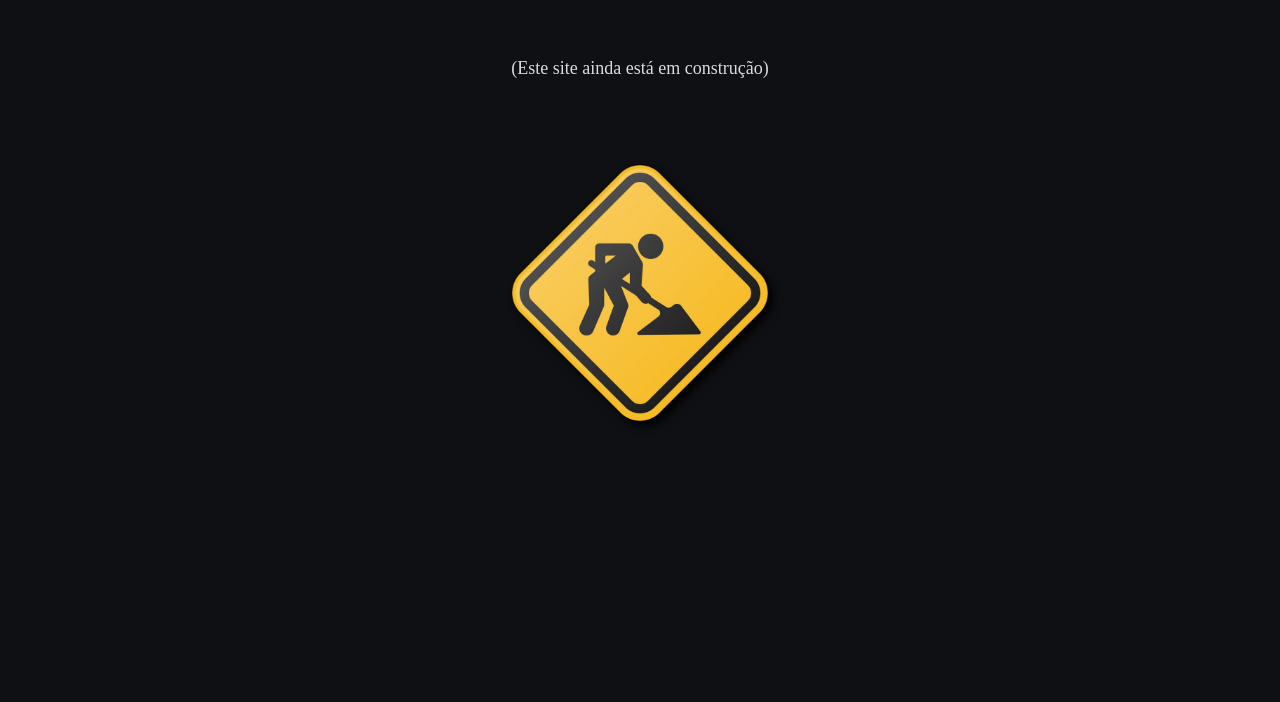
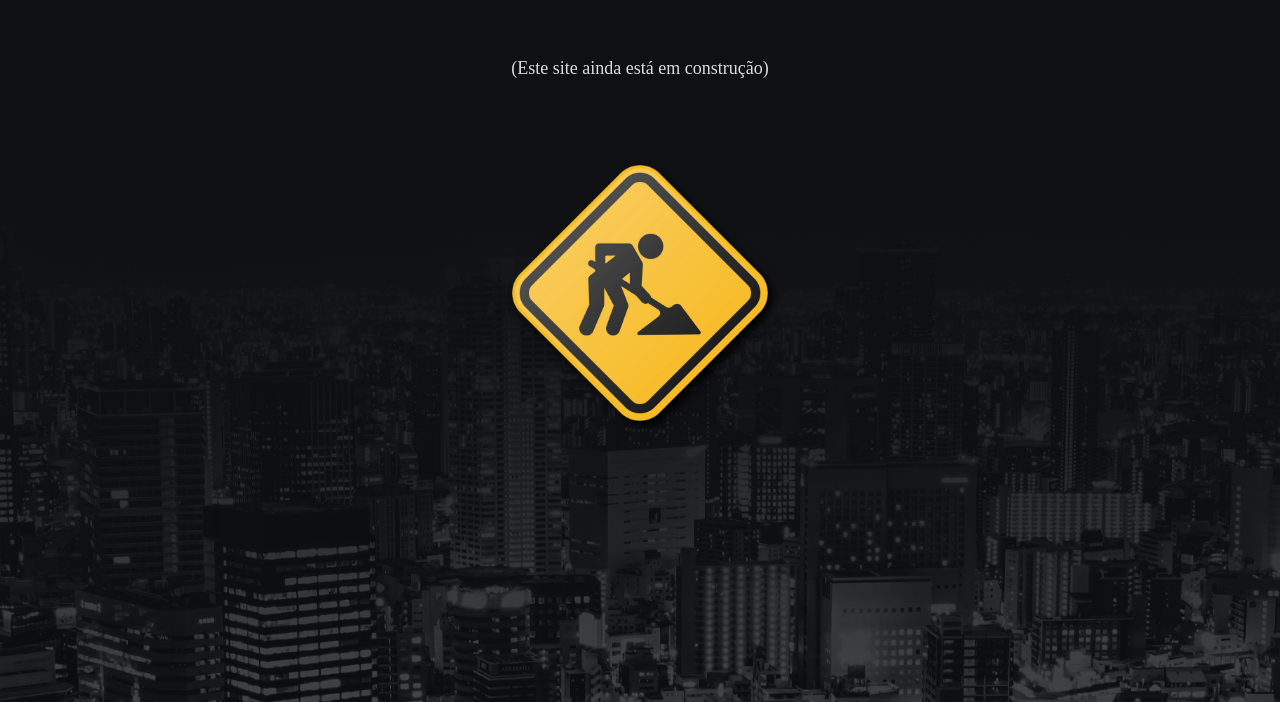
Before and after one commit to luizsun/commercial, a plain HTML site: page index.html in a window 1280 px wide. Shown: the part 166-868 px from the top of the page. Drawn offline with Linux system fonts and the light colour scheme.

Commit message:
Update stylesheet.css

```diff
--- a/stylesheet.css
+++ b/stylesheet.css
@@ -1,7 +1,7 @@
 body {
     height: 100vh;
     background-color: #0f1014;
-    background-image: url(images/background-image.jpg);
+    background-image: url(background-image.jpg);
     background-position: center top;
     background-repeat: no-repeat;
     background-size: cover;
```
